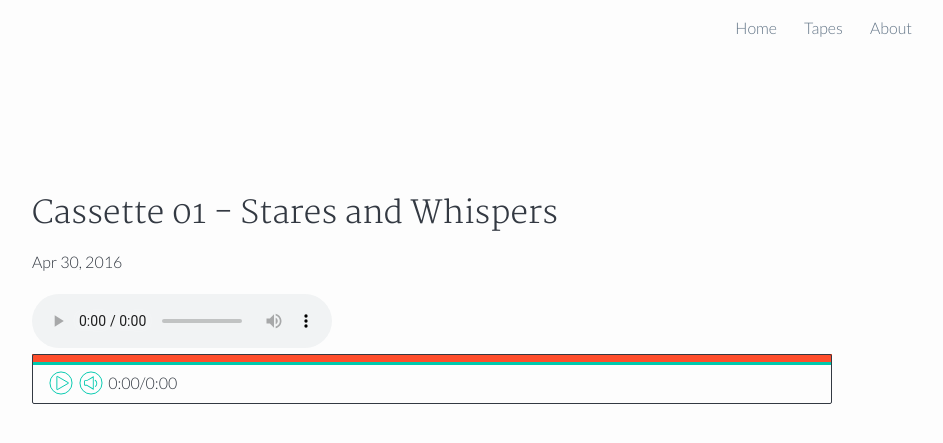
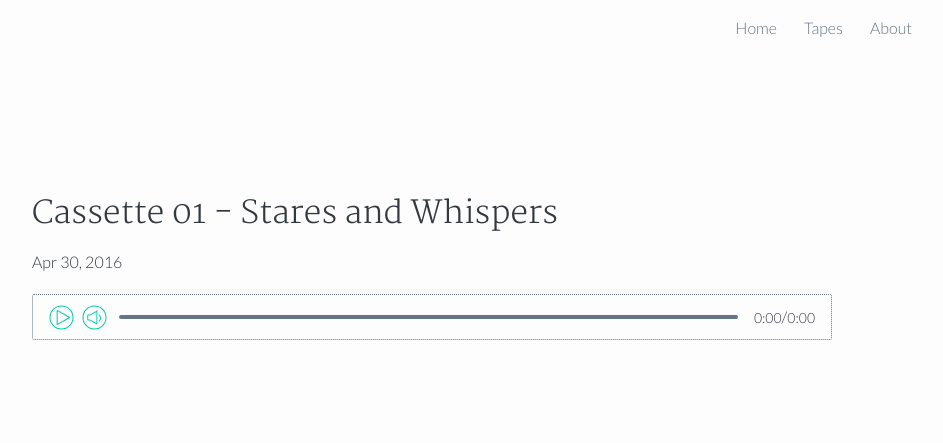
Before and after one commit to extradope/extradope.github.io, a Jekyll site: the page built from _posts/2016-04-30-stares-and-whispers.md, in a window 1280 px wide. Shown: the top 443 px of the page, without its empty margins (208-1151 px from the left). Built offline with Jekyll 4.4.1, drawn with Linux system fonts in a browser that asks for light colours.

Commit message:
audio player up and working

```diff
--- a/_includes/track.html
+++ b/_includes/track.html
@@ -2,15 +2,13 @@
 	<source src="{{site.url}}{{site.baseurl}}/audio/{{page.track}}.mp3">
 </audio>
 <div class="audio-nav">
-	<div class="audio-default-bar">
-		<div class="audio-progress-bar" id="progressBar">
-
+	<div class="audio-controls">
+		<button class="audio-button-play" id="playButton" type="button"></button>
+		<button class="audio-button-mute" id="muteButton" type="button"></button>
+		<div class="audio-default-bar" id="defaultBar">
+			<div class="audio-progress-bar" id="progressBar"></div>
 		</div>
-		<div class="audio-controls">
-			<button class="audio-button-play" id="playButton" type="button"></button>
-			<button class="audio-button-mute" id="muteButton" type="button"></button>
-			<span class="audio-current-time" id="currentTime">0:00</span>/<span class="audio-total-time" id="totalTime">0:00</span>
-		</div>
+		<span class="audio-current-time" id="currentTime">0:00</span>/<span class="audio-total-time" id="totalTime">0:00</span>
 	</div>
 </div>
 <script type="text/javascript" src="{{site.url}}/js/controls.js"></script>
--- a/_sass/_audio.scss
+++ b/_sass/_audio.scss
@@ -1,40 +1,45 @@
+audio {
+	display: none;
+}
 .audio {
 	&-controls {
-		border: 1px solid $dark;
-		padding: 1em 1em .5em 1em;
+		border: 1px dotted $gray;
+		padding: .5em 1em .5em 1em;
 	    display: flex;
 	    border-radius: 2px;
 	    align-items: center;
 	}
 
-	&-nav {
-		background: $tiffany;
-		padding-bottom: 3px;
+	&-current-time, &-total-time {
+		font-size: 0.875em;
 	}
-
 	&-default-bar {
 		position: relative;
-		background: $flamingo;
-		height: .5em;
+		background: $gray;
+		height: .25em;
+		margin-right: 1em;
+		width: 100%;
+		border-radius: 4px;
 	}
 
 	&-progress-bar {
 		position: absolute;
-		height: .5em;
+		height: .25em;
+		margin-right: .75em;
 		background: $flamingo;
+		width: 0%;
 	}
 
 	&-button-play {
 		border: none;
 		background: $white;
-		height: 1.5em;
-		width: 1.5em;
-		margin-right: .35em;
+		height: 1.75em;
+		width: 1.75em;
+		margin-right: .5em;
 		background-image: url(../assets/svg/play.svg);
 		background-repeat: no-repeat;
 		background-position: center;
 		background-size: contain;
-		padding: 1px;
 		&:active {
 			position: relative;
 			top: 2px;
@@ -47,14 +52,13 @@
 	&-button-mute {
 		border: none;
 		background: $white;
-		height: 1.5em;
-		width: 1.5em;
-		margin-right: .35em;
+		height: 1.75em;
+		width: 1.75em;
+		margin-right: .75em;
 		background-image: url(../assets/svg/sound.svg);
 		background-repeat: no-repeat;
 		background-position: center;
 		background-size: contain;
-		padding: 1px;
 		&:active {
 			position: relative;
 			top: 2px;
--- a/js/controls.js
+++ b/js/controls.js
@@ -2,7 +2,10 @@ var audioPlayer = document.getElementById('audioPlayer'),
 	playButton = document.getElementById('playButton'),
 	muteButton = document.getElementById('muteButton'),
 	totalTime = document.getElementById('totalTime'),
-	currentTime = document.getElementById('currentTime');
+	currentTime = document.getElementById('currentTime'),
+	barSize = 100,
+	bar = document.getElementById('defaultBar'),
+	progressBar = document.getElementById('progressBar');
 
 audioPlayer.addEventListener("loadedmetadata", changeDuration);
 
@@ -50,8 +53,15 @@ function update() {
 				playedSeconds = parseInt(audioPlayer.currentTime%60);
 			}
 		currentTime.innerHTML = playedMinutes + ':' + playedSeconds;
+
+		var size = parseInt(audioPlayer.currentTime*barSize/audioPlayer.duration);
+		console.log(size);
+		progressBar.style.width = size + "%";
 	}
 	else {
 		currentTime.innerHTML = '0.00';
+		playButton.style.backgroundImage = 'url(../../../../assets/svg/play.svg)';
+		progressBar.style.width = "0%";
+		window.clearInterval(updateTime);
 	}
 }
```
Lines whose indentation alone changed are shown as unchanged.
